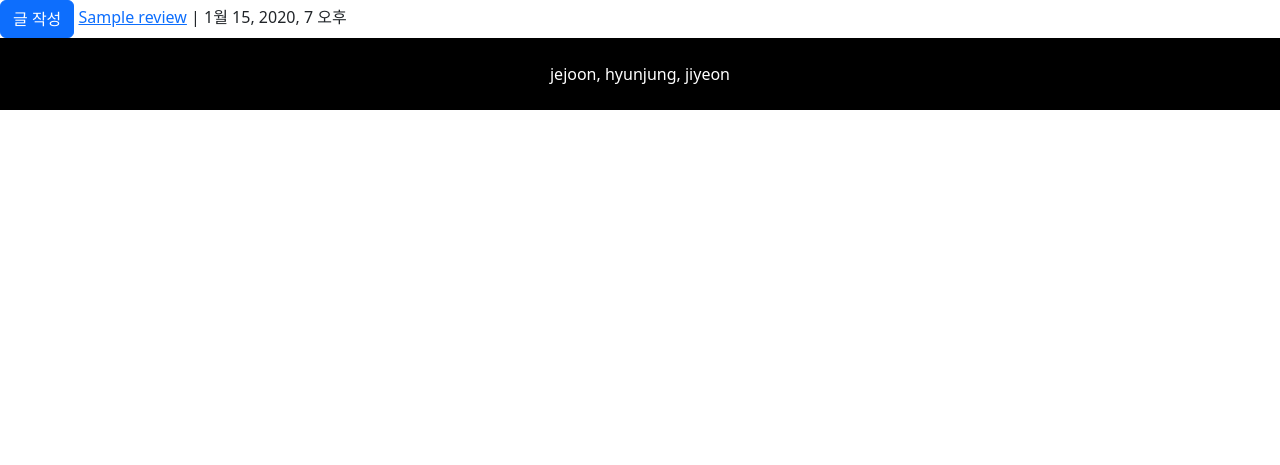
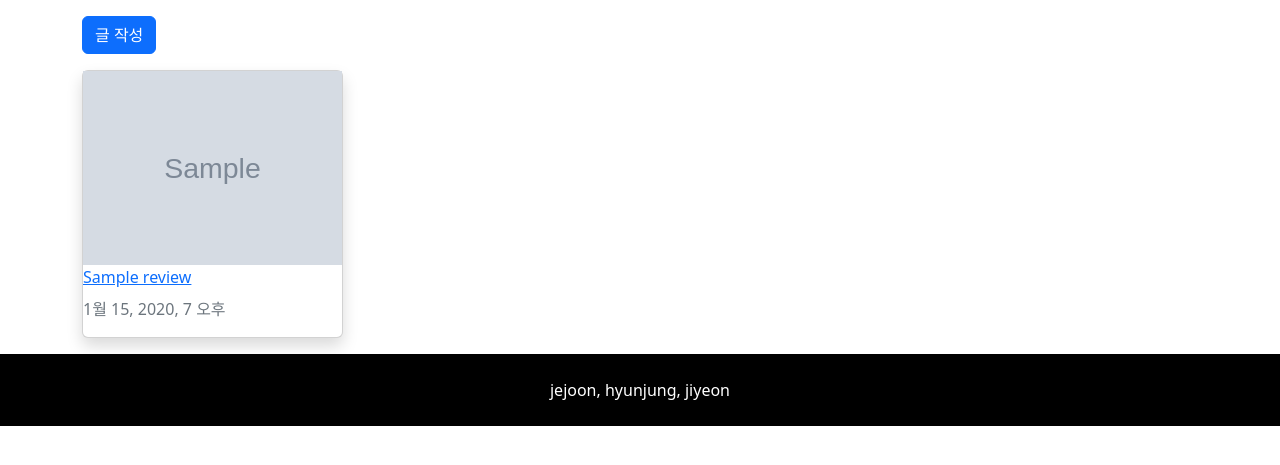
Before and after one commit to jejoonlee/Django_pair_pjt_4, a Django app: page /review/ in a window 1280 px wide. Shown: the part 56-521 px from the top of the page. Run offline with Django 3.2, Linux system fonts and the light colour scheme; tables that the repository leaves empty hold one stand-in row (values such as "Sample post"); grey boxes marked "Sample" are stand-in pictures; some libraries are stand-ins or nearby versions.

Commit message:
article_index_html/fix

```diff
--- a/accounts/models.py
+++ b/accounts/models.py
@@ -23,5 +23,5 @@ class User(AbstractUser):
 
   gender = models.CharField(max_length=8, choices=gender_choice)
   genre = models.CharField(max_length=20, choices=genre_choice)
-  image = models.ImageField(upload_to='images/profile', default='no_profile_pic.png')
+  image = models.ImageField(upload_to='images/profile', blank=True)
   pass
--- a/articles/models.py
+++ b/articles/models.py
@@ -34,7 +34,7 @@ class Review(models.Model):
   updated_at = models.DateTimeField(auto_now=True)
   genre = models.CharField(max_length=50, choices=genre_choice)
   user = models.ForeignKey(settings.AUTH_USER_MODEL, on_delete=models.CASCADE)
-  image = models.ImageField(upload_to='images/movies', default='no_img.png')
+  image = models.ImageField(upload_to='images/movies', blank=True)
   image_thumbnail = ImageSpecField(source='image',
                                 processors=[ResizeToFill(295, 295)],
                                 format='JPEG',
--- a/articles/templates/articles/index.html
+++ b/articles/templates/articles/index.html
@@ -1,9 +1,24 @@
 {% extends 'base.html' %}
 {% load django_bootstrap5 %}
+
 {% block content %}
-<a href="{% url 'articles:create' %}" class="btn btn-primary">글 작성</a>
-{% for article in articles %}
-<a href="{% url 'articles:detail' article.pk %}">{{ article.title }}</a> | {{ article.created_at }}
-{% endfor %}
+<div class="container mt-3">
+    <a href="{% url 'articles:create' %}" class="btn btn-primary">글 작성</a><br>
 
+    <div class="row row-cols-4 mb-3">
+        {% for article in articles %}
+        <div class="col mt-3">
+            <div class="card shadow">
+                {% if article.image_thumbnail %}
+                <img class="card-top-img" src="{{ article.image_thumbnail.url }}" alt="없음">
+                {% else %}
+                <img class="card-top-img" src="https://dummyimage.com/295x295/000/fff" alt="">
+                {% endif %}
+                <a class="card-title" href="{% url 'articles:detail' article.pk %}">{{ article.title }}</a>
+                <p class="text-muted">{{ article.created_at }}</p>
+            </div>
+        </div>
+        {% endfor %}
+    </div>
+</div>
 {% endblock %}
--- a/articles/views.py
+++ b/articles/views.py
@@ -47,7 +47,8 @@ def update(request, pk):
 
 @login_required
 def delete(request, pk):
-    if request.user.pk == pk:
+    article = Review.objects.get(pk=pk)
+    if request.user.pk == article.user.pk:
         Review.objects.get(pk=pk).delete()
         return redirect('articles:index')
     else:
```
Also changed, not shown: accounts/migrations/0002_alter_user_image.py (added), articles/migrations/0003_alter_review_image.py (added).
